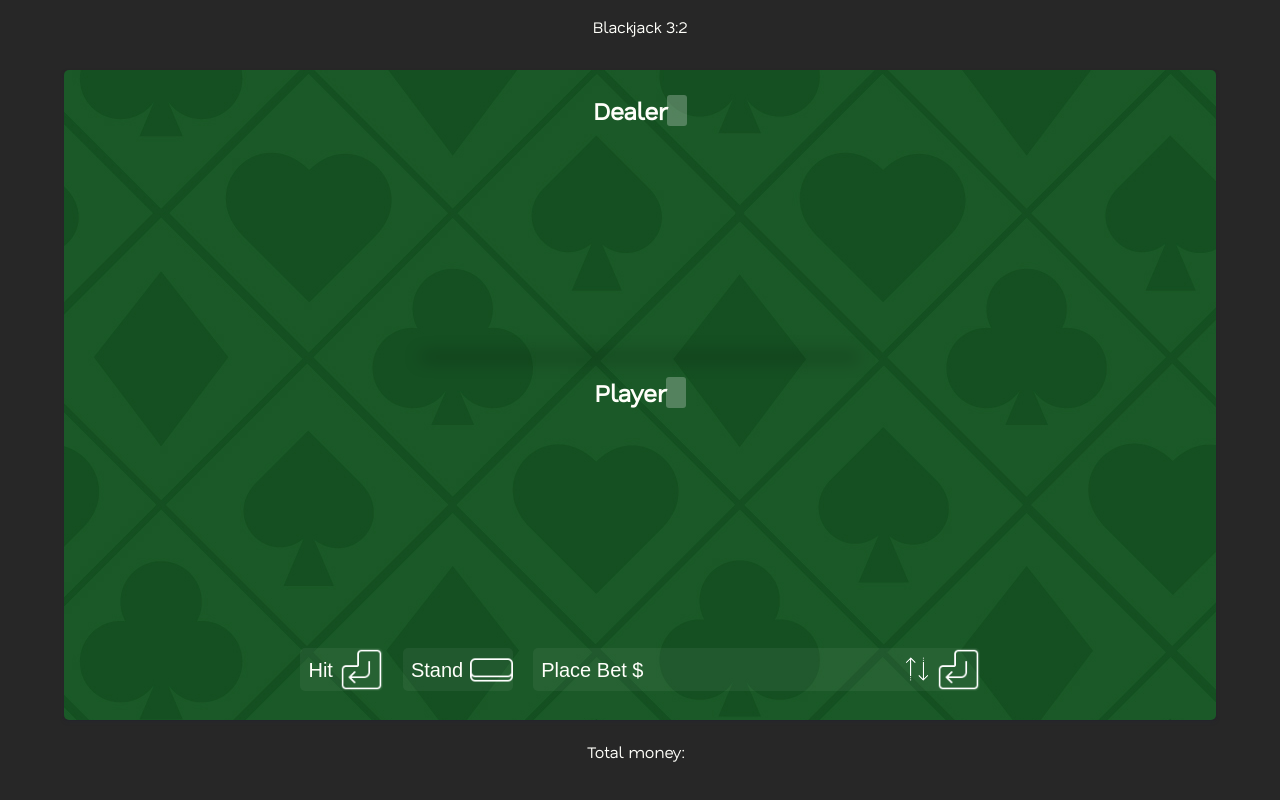
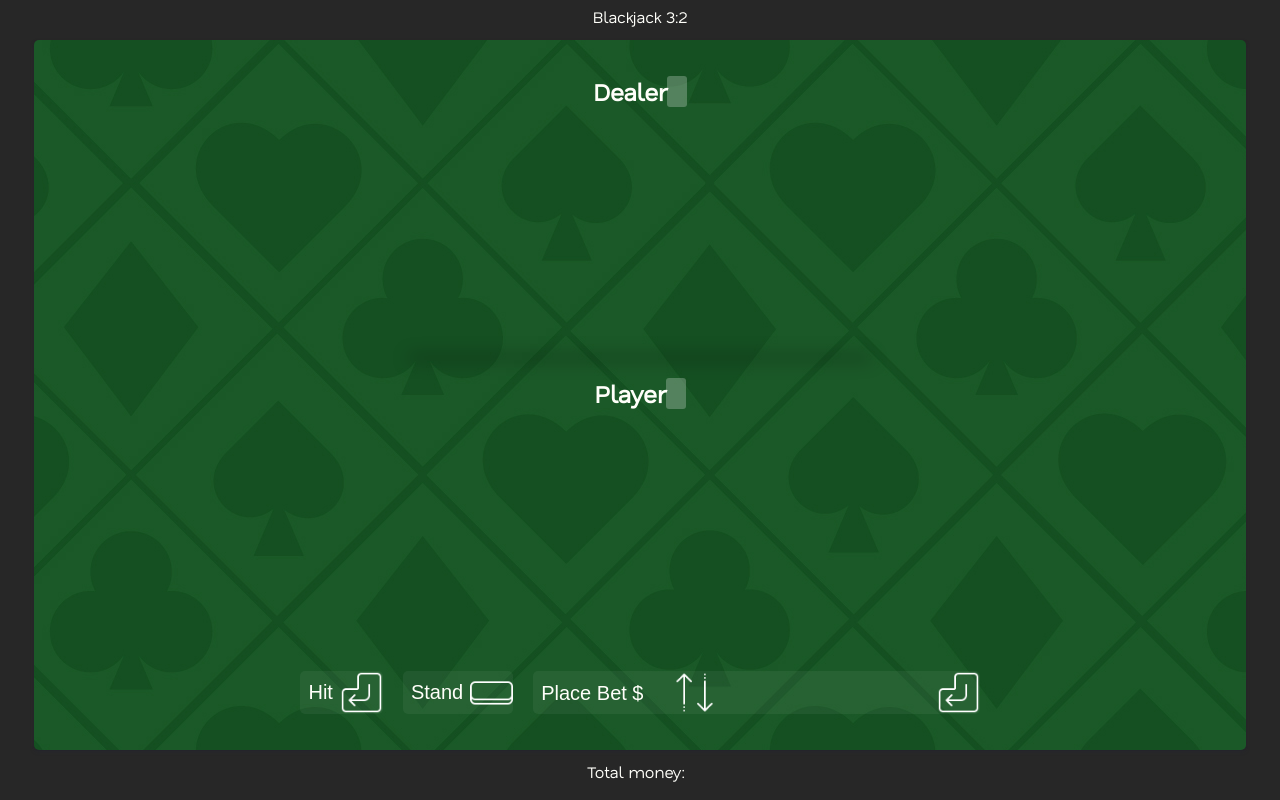
Before and after one commit to rubentxogg/blackjack, a website with bundled scripts: page public/index.html in a window 1280 px wide. Built offline with nearby package versions, Linux system fonts and the light colour scheme.

Commit message:
[MOD] Styles adjustment

```diff
--- a/public/styles.css
+++ b/public/styles.css
@@ -106,12 +106,6 @@
     src: url(./fonts/NataSans-Regular.ttf);
 }
 
-*,
-*::before,
-*::after {
-    box-sizing: border-box;
-}
-
 * {
     margin: 0;
     padding: 0;
@@ -193,18 +187,15 @@ input[type="number"] {
     border: none;
     outline: none;
     overflow: hidden;
-    background: url(./assets/arrow-sort.png) no-repeat;
-    background-size: contain;
-    background-position-y: center;
-    background-position-x: right;
+    background: transparent;
     font-size: 20px;
     font-weight: 600;
     cursor: pointer;
-    padding-right: 20px;
-    margin-right: 20px;
-    margin-left: 5px;
     color: var(--baby-powder);
     font-family: nata-regular, Arial, Helvetica, sans-serif;
+    margin-right: 65px;
+    padding-left: 2px;
+    appearance: textfield;
 }
 
 /* Chrome, Safari, Edge, Opera */
@@ -212,12 +203,6 @@ input::-webkit-outer-spin-button,
 input::-webkit-inner-spin-button {
     -webkit-appearance: none;
     margin: 0;
-}
-
-/* Firefox */
-input[type=number] {
-    -moz-appearance: textfield;
-    appearance: textfield;
 }
 
 #hit {
@@ -241,11 +226,10 @@ input[type=number] {
 }
 
 #place-bet {
-    background: url('./assets/enter.png') no-repeat;
-    background-position-y: center;
-    background-position-x: right;
+    background: url('./assets/arrow-sort.png') no-repeat, url('./assets/enter.png') no-repeat;
+    background-position-y: center, center;
+    background-position-x: 140px, right;
     background-size: contain;
-    padding-right: 30px;
     color: var(--baby-powder);
     background-color: rgba(255, 255, 255, 0.055);
 }
@@ -288,7 +272,6 @@ button {
     text-decoration: none;
     transition: 0.1s ease-in-out;
     cursor: pointer;
-    margin-bottom: 3px;
     border: none;
 }
 
```
